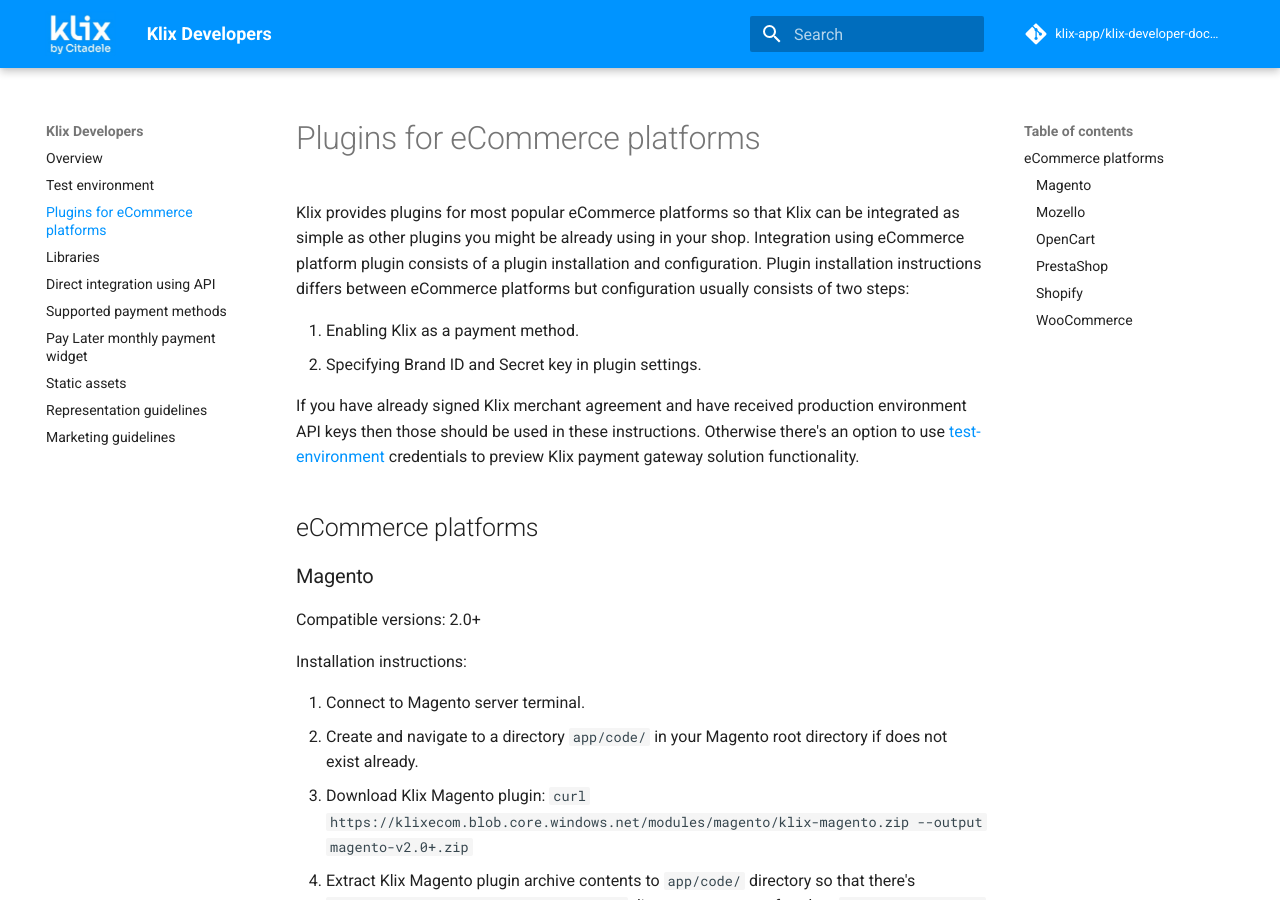
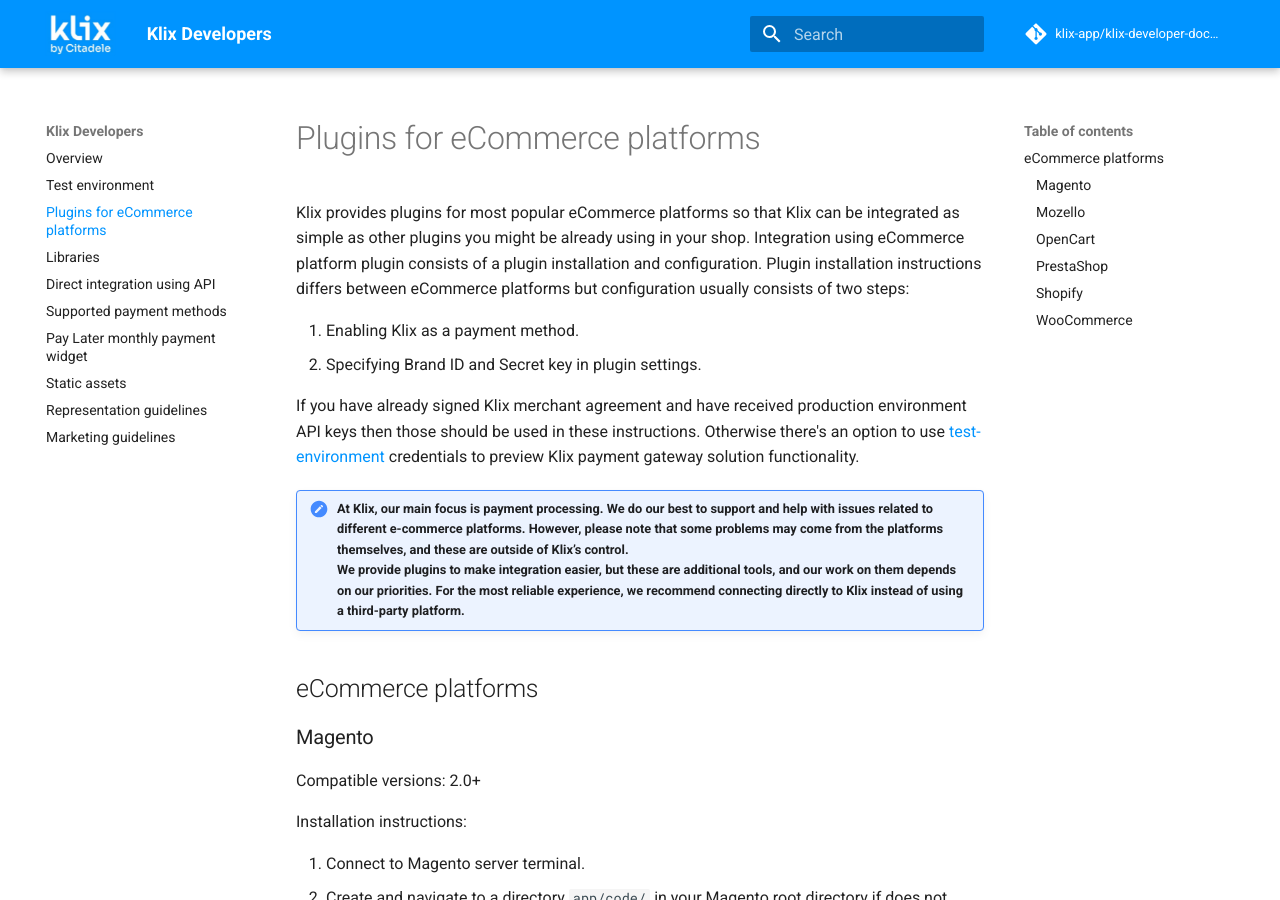
Before and after one commit to klix-app/klix-developer-documentation-website, an MkDocs documentation site: the page built from docs/plugins-for-ecommerce-platforms.md, in a window 1280 px wide and 900 px high. Built offline with MkDocs 1.6.1 and Material for MkDocs 9.7.7, drawn with Linux system fonts in a browser that asks for light colours; a script that is not in the unit is left out; comment, search, counter and statistics services are not loaded.

Commit message:
plugin support message

```diff
--- a/docs/plugins-for-ecommerce-platforms.md
+++ b/docs/plugins-for-ecommerce-platforms.md
@@ -6,6 +6,8 @@
 2. Specifying Brand ID and Secret key in plugin settings.
 
 If you have already signed Klix merchant agreement and have received production environment API keys then those should be used in these instructions. Otherwise there's an option to use [test-environment](/../test-environment) credentials to preview Klix payment gateway solution functionality.
+
+!!! Note "At Klix, our main focus is payment processing. We do our best to support and help with issues related to different e-commerce platforms. However, please note that some problems may come from the platforms themselves, and these are outside of Klix’s control. <br> We provide plugins to make integration easier, but these are additional tools, and our work on them depends on our priorities. For the most reliable experience, we recommend connecting directly to Klix instead of using a third-party platform."
 
 ## eCommerce platforms
 
```
